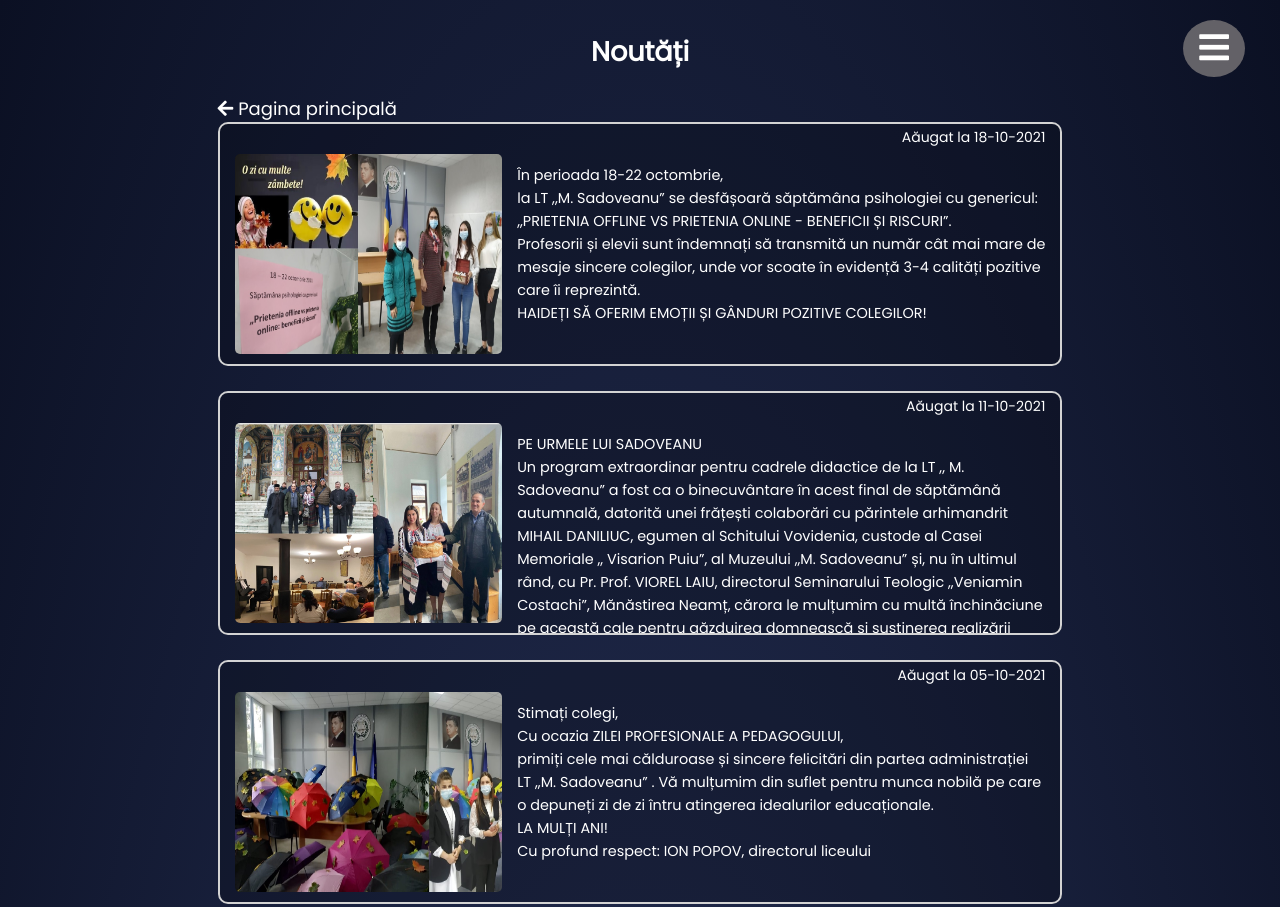
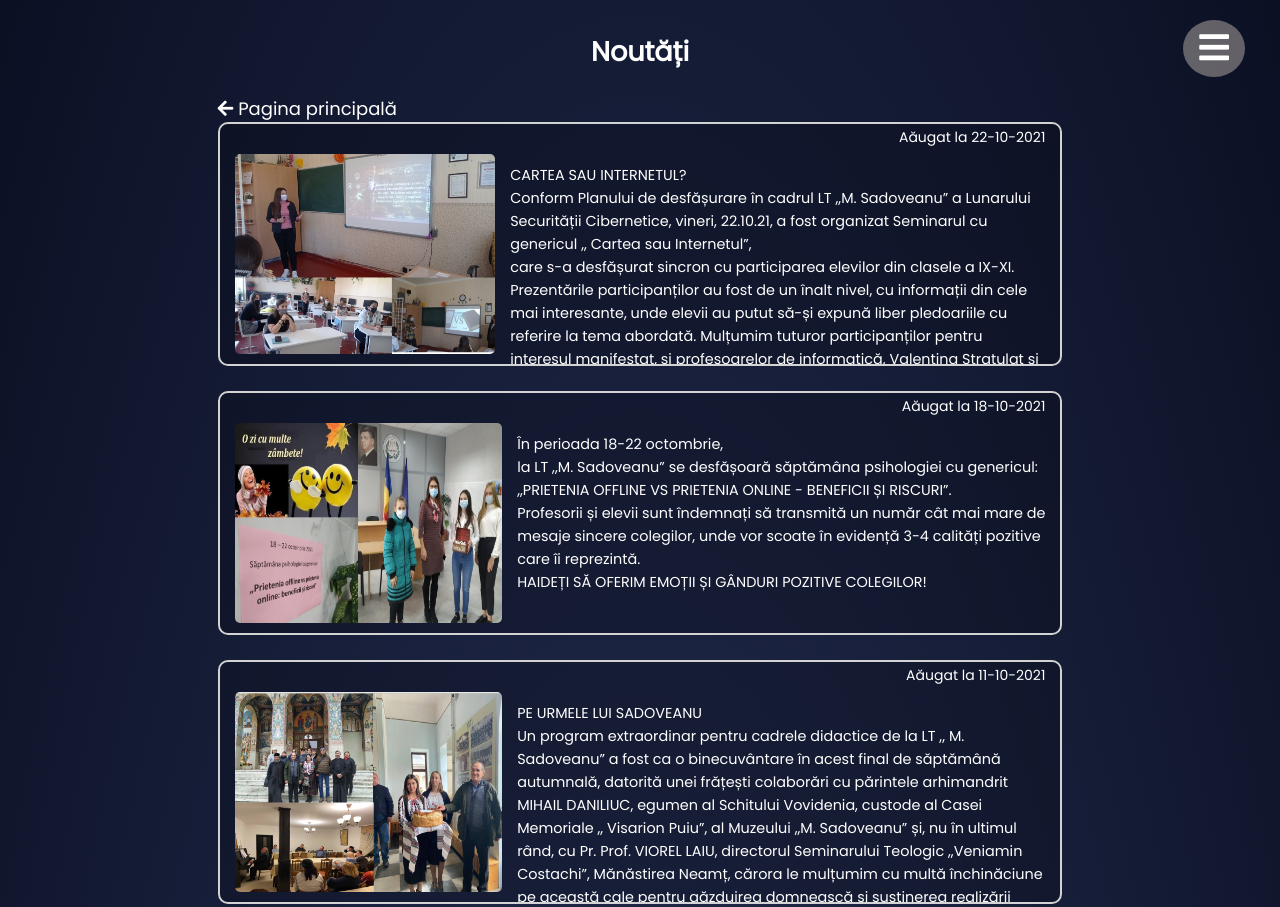
Before and after one commit to VikaTipa/LT-Mihail-Sadoveanu, a plain HTML site: page noutati.html in a window 1280 px wide. Shown: the top 907 px of the page. Drawn offline with nearby package versions, Linux system fonts and the light colour scheme.

Commit message:
Add files via upload

```diff
--- a/noutati.html
+++ b/noutati.html
@@ -47,12 +47,29 @@
                 Pagina principală
             </a>
             <div class="noutate">
+                <div class="noutate-data">Aăugat la 22-10-2021</div>
+                <img height="200" src="../images/21.14.jpg">
+                <h3> </h3>
+                <p>
+                    CARTEA SAU INTERNETUL?</br>
+                    Conform Planului de desfășurare în cadrul LT ,,M. Sadoveanu” a Lunarului Securității Cibernetice,
+                    vineri, 22.10.21, a fost organizat Seminarul cu genericul ,, Cartea sau Internetul”,</br> care s-a
+                    desfășurat sincron cu participarea elevilor din clasele a IX-XI. Prezentările participanților au
+                    fost de un înalt nivel, cu informații din cele mai interesante, unde elevii au putut să-și expună
+                    liber pledoariile cu referire la tema abordată. Mulțumim tuturor participanților pentru interesul
+                    manifestat, și profesoarelor de informatică, Valentina Stratulat și Victoria Tipa, pentru realizarea
+                    cu succes a obiectivelor propuse!
+                </p>
+            </div>
+            <div class="noutate">
                 <div class="noutate-data">Aăugat la 18-10-2021</div>
                 <img height="200" src="../images/21.13.jpg">
                 <h3> </h3>
                 <p>
-                    În perioada 18-22 octombrie,</br> la LT ,,M. Sadoveanu” se desfășoară săptămâna psihologiei cu genericul:</br>
-                    ,,PRIETENIA OFFLINE VS PRIETENIA ONLINE - BENEFICII ȘI RISCURI”. </br>Profesorii și elevii sunt îndemnați
+                    În perioada 18-22 octombrie,</br> la LT ,,M. Sadoveanu” se desfășoară săptămâna psihologiei cu
+                    genericul:</br>
+                    ,,PRIETENIA OFFLINE VS PRIETENIA ONLINE - BENEFICII ȘI RISCURI”. </br>Profesorii și elevii sunt
+                    îndemnați
                     să transmită un număr cât mai mare de mesaje sincere colegilor, unde vor scoate în evidență 3-4
                     calități pozitive care îi reprezintă.</br> HAIDEȚI SĂ OFERIM EMOȚII ȘI GÂNDURI POZITIVE COLEGILOR!
                 </p>
```
Also changed, not shown: pages/noutati.html (+19 -2 lines), images/21.14.jpg (added).
